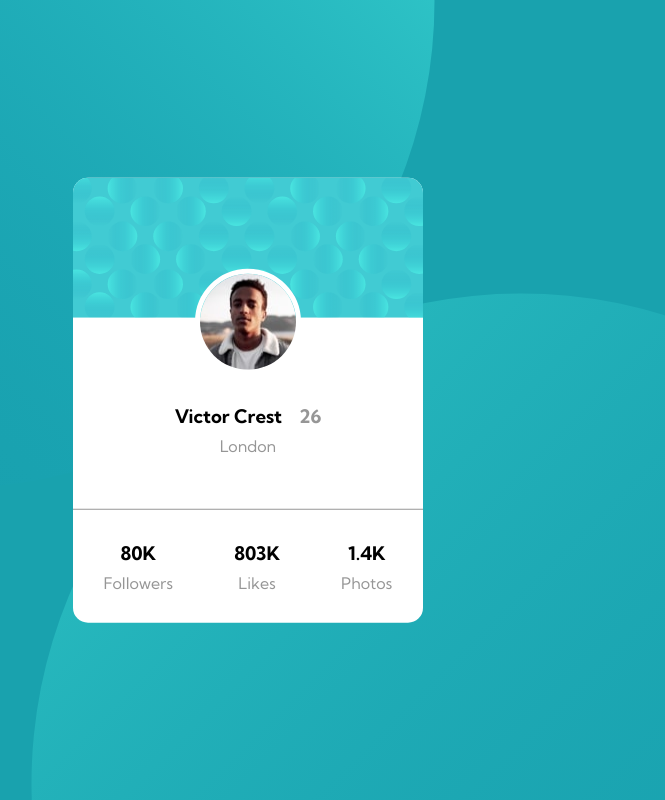
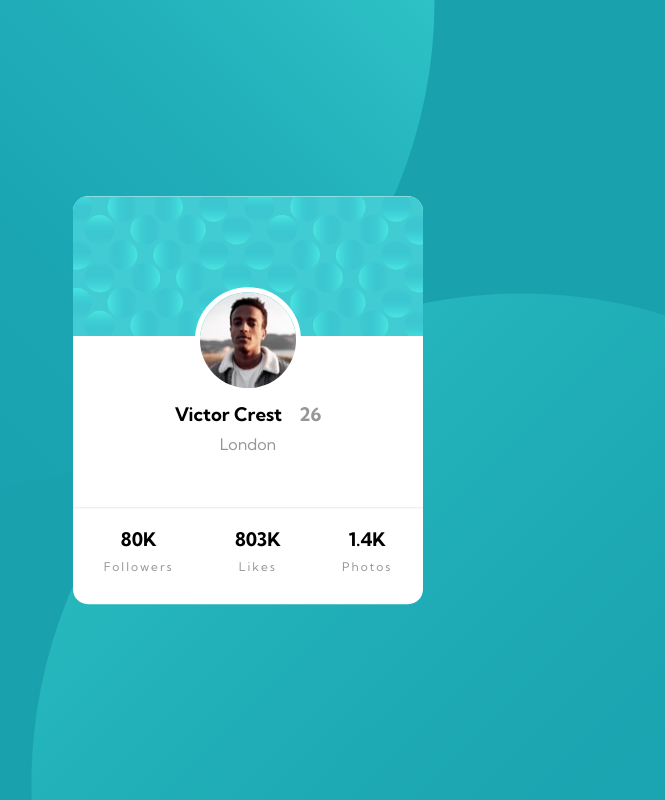
Before and after one commit to SamarthMali/Profile-Card-Component, a plain HTML site: page index.html in a window 1280 px wide. Shown: the whole page, without its empty margins (392-1057 px from the left). Drawn offline with Linux system fonts and the light colour scheme.

Commit message:
initial commiy

```diff
--- a/style.css
+++ b/style.css
@@ -33,7 +33,7 @@ body{
 
 .content h3{
     text-align: center;
-    padding-top: 76px;
+    padding-top: 56px;
 }
 .content h3 span{
     color: hsl(0, 0%, 59%);
@@ -46,12 +46,17 @@ body{
 
 .bottom-content{
     display: grid;
-grid-auto-columns: 48px;
-grid-row: unset;
-grid-template-columns: auto auto auto;
-text-align: center;
-padding-top: 25px;
-border-top: 1px solid hsl(0, 0%, 59%);
+    grid-auto-columns: 48px;
+    grid-row: unset;
+    grid-template-columns: auto auto auto;
+    text-align: center;
+    padding-top: 13px;
+    border-top: 1px solid hsla(0, 0%, 58.8%, 0.2);
+}
+.bottom-content p{
+
+    letter-spacing: 2px;
+    font-size: 12px;
 }
 
 .content{
```
